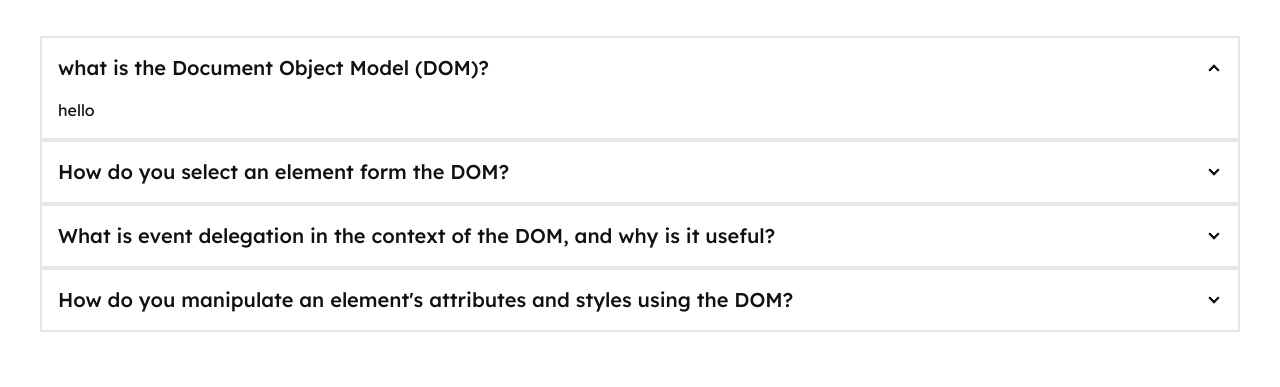
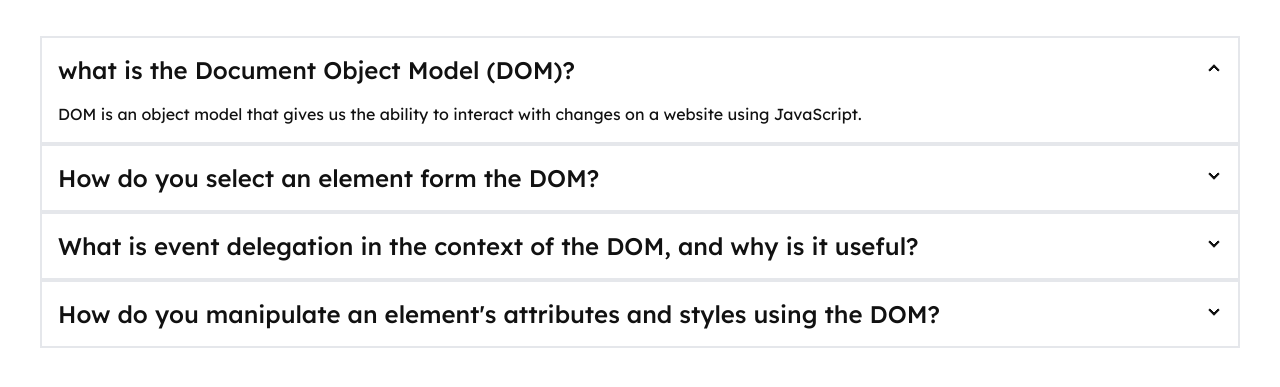
Before and after one commit to Habibullah-KH/-PH_5_AS, a plain HTML site: page Allcode/qna.html in a window 1280 px wide. Shown: the part 373-760 px from the top of the page. Drawn offline with nearby package versions, Linux system fonts and the light colour scheme; files that its build step writes are made by us from their sources; files whose address does not match are found by name.

Commit message:
fix error

```diff
--- a/Allcode/qna.html
+++ b/Allcode/qna.html
@@ -82,32 +82,32 @@
 
   <div class="collapse collapse-arrow bg-base-200 bg-transparent border-2 rounded-none">
     <input type="radio" name="my-accordion-2" checked="checked" />
-    <div class="collapse-title text-xl font-medium">what is the Document Object Model (DOM)?</div>
+    <div class="collapse-title text-2xl font-medium">what is the Document Object Model (DOM)?</div>
     <div class="collapse-content">
-      <p>hello</p>
+      <p> DOM is an object model that gives us the ability to interact with changes on a website using JavaScript. </p>
     </div>
   </div>
   <div class="collapse collapse-arrow bg-base-200 bg-transparent border-2 rounded-none">
     <input type="radio" name="my-accordion-2" />
-    <div class="collapse-title text-xl font-medium">How do you select an element form the DOM?</div>
+    <div class="collapse-title text-2xl font-medium">How do you select an element form the DOM?</div>
     <div class="collapse-content">
-      <p>hello</p>
+      <p> I can select an element from the DOM using js methods, the most common methods are getElementById, .addEventListener, querySelector, etc. </p>
     </div>
   </div>
 </div>
 <div class="collapse collapse-arrow bg-base-200 bg-transparent border-2 rounded-none">
   <input type="radio" name="my-accordion-2" />
-  <div class="collapse-title text-xl font-medium">What is event delegation in the context of the DOM, and why is it useful?</div>
+  <div class="collapse-title text-2xl font-medium">What is event delegation in the context of the DOM, and why is it useful?</div>
   <div class="collapse-content">
-    <p>hello</p>
+    <p>DOM event delegation is a mechanism of responding to ui events via a single common parent rather than each child, through the event bubbling.</p>
   </div>
 
 </div>
 <div class="collapse collapse-arrow bg-base-200 bg-transparent border-2 rounded-none">
   <input type="radio" name="my-accordion-2" />
-  <div class="collapse-title text-xl font-medium">How do you manipulate an element's attributes and styles using the DOM?</div>
+  <div class="collapse-title text-2xl font-medium">How do you manipulate an element's attributes and styles using the DOM?</div>
   <div class="collapse-content">
-    <p>hello</p>
+    <p> To manipulate an element first I declare that item's id using DOM methods, if I need changes on an attribute I use setAttribute || removeAttribute || getAttribute (Dipand on the situation) & to change style I use classList. || style. Methods. </p>
   </div>
 
 </div>
--- a/Allcode/script.js
+++ b/Allcode/script.js
@@ -182,6 +182,13 @@ FdonateNowBtn.addEventListener('click', function(){
 
    console.log('clicked', sum, newAmount, toNum, availableBal );
 
+   if(FiInput.value === ''){
+
+    alert('Please enter a value in the input field.');
+    return;
+  }
+
+
 
      //* select card title
   document.getElementById('feni')
@@ -212,6 +219,9 @@ FdonateNowBtn.addEventListener('click', function(){
 
     </div>
     `
+
+      // donateNowBtn.showModal()
+  document.getElementById('my_modal_1').showModal()
  })
 
 
@@ -272,6 +282,13 @@ AiddonateNowBtn.addEventListener('click', function(){
    console.log('clicked', sum, newAmount, toNum, availableBal );
 
 
+   if(AidInput.value === ''){
+
+    alert('Please enter a value in the input field.');
+    return;
+  }
+
+
   //* select card title
   document.getElementById('aid')
 
@@ -301,5 +318,6 @@ AiddonateNowBtn.addEventListener('click', function(){
 
     </div>
     `
-
+  // donateNowBtn.showModal()
+  document.getElementById('my_modal_1').showModal()
  })
```
Also changed, not shown: index.html (+1 -3 lines).
